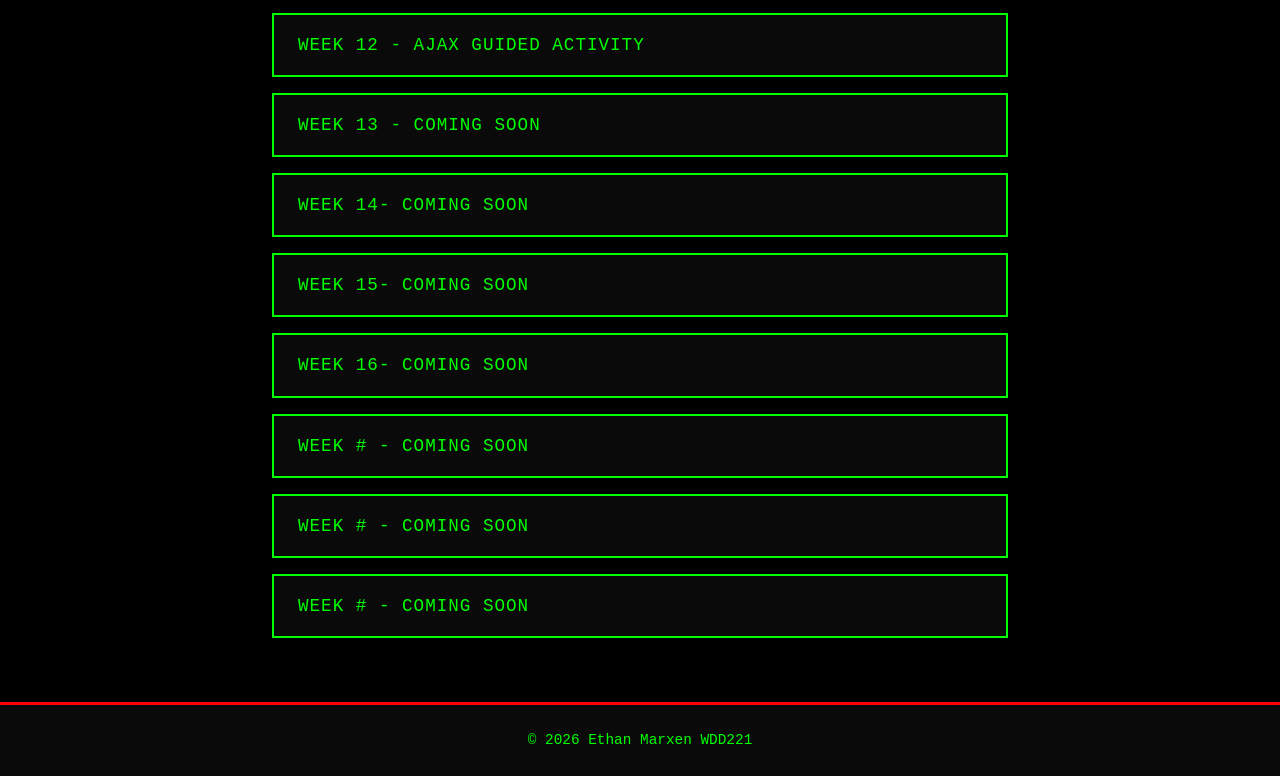
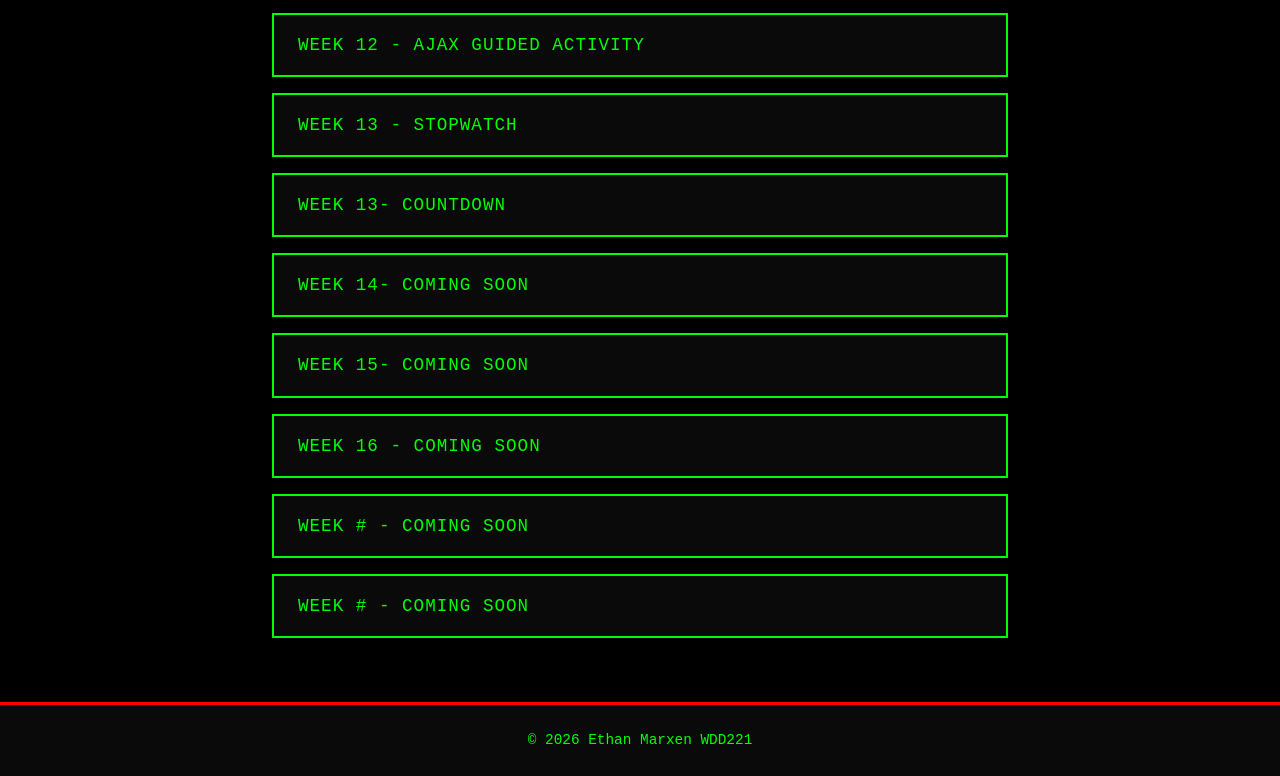
Before and after one commit to Marxen401/WDD221, a plain HTML site: page index.html in a window 1280 px wide. Shown: the part 1445-2221 px from the top of the page. Drawn offline with Linux system fonts and the light colour scheme.

Commit message:
Update index.html

```diff
--- a/index.html
+++ b/index.html
@@ -33,11 +33,11 @@ WDD221 Landing Page
 <li><a href="Wk10_Lab/quiz.html">Week 10 - Java Quiz</a></li>
 <li><a href="index_3.html">Week 11 - jQuery</a></li>
 <li><a href="Ajax Demo/ajax_demo.html">Week 12 - AJAX Guided Activity</a></li>
-<li><a href="#">Week 13 - Coming Soon</a></li>
+<li><a href="stopwatch/week13/stopwatch/index.html">Week 13 - Stopwatch</a></li>
+<li><a href="countdown/week13/countdown/index.htmml">Week 13- Countdown</a></li>
 <li><a href="#">Week 14- Coming Soon</a></li>
 <li><a href="#">Week 15- Coming Soon</a></li>
-<li><a href="#">Week 16- Coming Soon</a></li>
-<li><a href="#">Week # - Coming Soon</a></li>
+<li><a href="#">Week 16 - Coming Soon</a></li>
 <li><a href="#">Week # - Coming Soon</a></li>
 <li><a href="#">Week # - Coming Soon</a></li>
 
```
